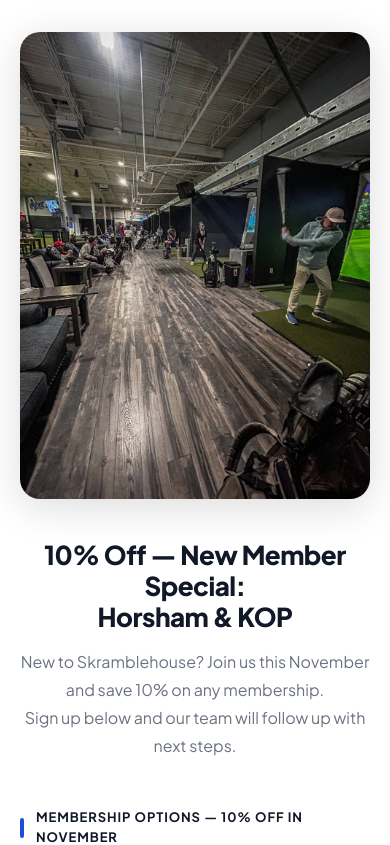
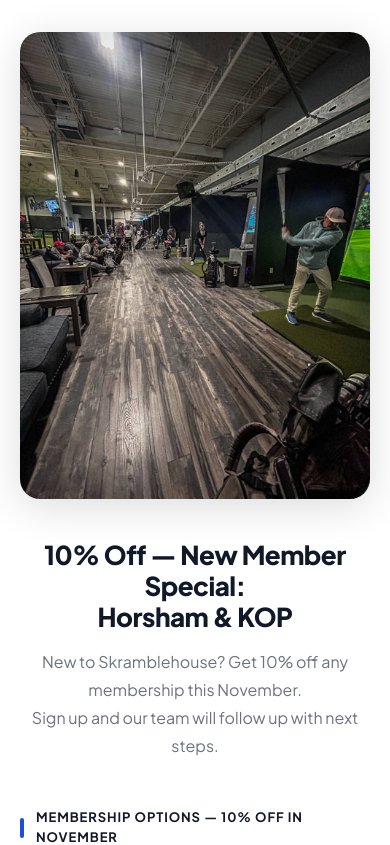
Before and after one commit to rickyhowcroft-dot/skramblehouse-westside, a Next.js app: page /philly in a window 390 px wide. Shown: the top 845 px of the page. Built offline with nearby package versions, Linux system fonts and the light colour scheme.

Commit message:
fix: shorten paragraph sentences to prevent orphaned word wrap on mobile

```diff
--- a/app/philly/page.tsx
+++ b/app/philly/page.tsx
@@ -126,8 +126,8 @@ export default function PhillyPage() {
         </h1>
 
         <p style={{ color: GRAY_3, fontSize: 16, lineHeight: 1.75, maxWidth: 520, margin: '0 auto' }}>
-          New to Skramblehouse? Join us this November and save {DISCOUNT}% on any membership.<br />
-          Sign up below and our team will follow up with next steps.
+          New to Skramblehouse? Get {DISCOUNT}% off any membership this November.<br />
+          Sign up and our team will follow up with next steps.
         </p>
       </div>
 
```
